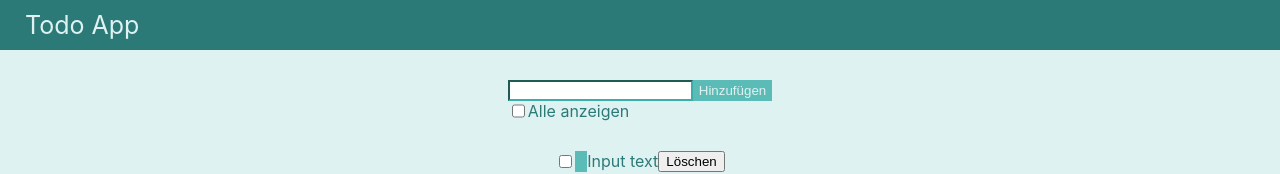
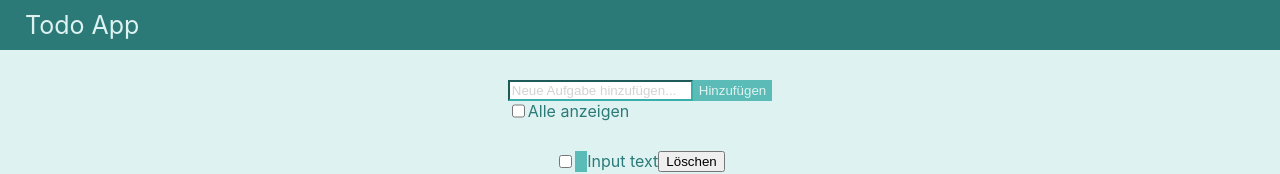
Before and after one commit to fabiananderegg/web1-project, a React (Create React App) app: page / in a window 1280 px wide. Shown: the top 174 px of the page. Built offline with nearby package versions, Linux system fonts and the light colour scheme.

Commit message:
separatetion first part

```diff
--- a/src/App.css
+++ b/src/App.css
@@ -3,39 +3,7 @@
   flex-direction: column;
   justify-content: center;
 
-
   text-align: center;
-
-}
-
-.App-header {
-  background-color: #2b7a78;
-  color: #def2f1;
-
-  height: 50px;
-  display: flex;
-  flex-direction: row;
-
-  justify-content: left;
-  align-items: center;
-  align-content: flex-start;
-}
-
-.Header-text {
-  font-size: 25px;
-  margin-left: 25px;
-}
-
-.App-body {
-  display: flex;
-  flex-direction: column;
-  justify-content: column;
-  align-items: center;
-
-  background-color: #def2f1;
-  color: #2b7a78;
-
-  min-height: 100vh;
 }
 
 .Task-input{
@@ -52,17 +20,9 @@
   justify-content: center;
 }
 
-.Btn-confirm-input {
-  border: none;
-  background-color: #5bbcb7;
-  color: #def2f1;
-}
 
-.Inp-input-text {
-  border-color: #3aafa9;
-  border-radius: none;
-  border-width: 2px;
-}
+
+
 
 .Task-input-filter{
 
--- a/src/App.tsx
+++ b/src/App.tsx
@@ -1,23 +1,25 @@
-import React from 'react';
+import React, { ChangeEvent, useState } from 'react';
 import './App.css';
+import {AppBar} from './AppBar'
+import {AppBody} from './AppBody'
+import {SquareButton} from './SquareButton'
+import {TextInput} from './TextInput'
 
 function App() {
+  const [inputText, setInputText] = useState("Neue Aufgabe hinzufügen...")
+
+  const updateTextInput = (event: ChangeEvent<HTMLInputElement>) => {
+		setInputText(event.target.value)
+	}
+
   return (
     <div className="App">
-      <header className="App-header" >
-        <div className="Header-text">
-          Todo App
-        </div>
-      </header>
-      <div className="App-body">
+      <AppBar> Todo App </AppBar>
+      <AppBody>
         <div className="Task-input">
           <div className="Task-input-text">
-              <input className="Inp-input-text" type="text">
-
-              </input>
-              <button className="Btn-confirm-input">
-                Hinzufügen
-              </button>
+            <TextInput onChange={updateTextInput} value={inputText} ></TextInput>
+            <SquareButton> Hinzufügen </SquareButton>
           </div>
           <div className="Task-input-filter">
             <input className="Cb-filter-tasks" type="checkbox"/>
@@ -32,7 +34,7 @@ function App() {
             <button> Löschen </button>
           </div>
         </div>
-      </div>
+      </AppBody>
     </div>
   );
 }
--- /dev/null
+++ b/src/AppBar.css
@@ -0,0 +1,17 @@
+.App-bar {
+  background-color: #2b7a78;
+  color: #def2f1;
+
+  height: 50px;
+  display: flex;
+  flex-direction: row;
+
+  justify-content: left;
+  align-items: center;
+  align-content: flex-start;
+}
+
+.App-bar-text {
+  font-size: 25px;
+  margin-left: 25px;
+}
--- /dev/null
+++ b/src/AppBar.tsx
@@ -0,0 +1,14 @@
+import './AppBar.css'
+import {ReactNode} from 'react'
+
+interface Props {
+    children: ReactNode
+}
+
+export const AppBar = (props: Props) => (
+    <header className="App-bar" >
+        <div className="App-bar-text">
+            {props.children}
+        </div>
+    </header>
+)
--- /dev/null
+++ b/src/AppBody.css
@@ -0,0 +1,11 @@
+.App-body {
+    display: flex;
+    flex-direction: column;
+    justify-content: column;
+    align-items: center;
+
+    background-color: #def2f1;
+    color: #2b7a78;
+
+    min-height: 100vh;
+  }
--- /dev/null
+++ b/src/AppBody.tsx
@@ -0,0 +1,12 @@
+import './AppBody.css'
+import {ReactNode} from 'react'
+
+interface Props {
+    children: ReactNode
+}
+
+export const AppBody = (props: Props) => (
+    <div className="App-body">
+        {props.children}
+    </div>
+)
--- /dev/null
+++ b/src/SquareButton.css
@@ -0,0 +1,11 @@
+.Square-button {
+    border: none;
+    background-color: #5bbcb7;
+    color: #def2f1;
+}
+
+.Square-button:hover {
+    border: none;
+    background-color: #2b7a78;
+    color: #def2f1;
+}
--- /dev/null
+++ b/src/SquareButton.tsx
@@ -0,0 +1,12 @@
+import './SquareButton.css'
+import {ReactNode} from 'react'
+
+interface Props {
+    children: ReactNode
+}
+
+export const SquareButton = (props: Props) => (
+    <button className="Square-button">
+        {props.children}
+    </button>
+)
--- /dev/null
+++ b/src/TextInput.css
@@ -0,0 +1,11 @@
+.Text-input {
+    border-color: #3aafa9;
+    border-radius: none;
+    border-width: 2px;
+    color: lightgray
+}
+
+.Text-input:focus{
+    outline: none;
+    color: darkgray;
+}
--- /dev/null
+++ b/src/TextInput.tsx
@@ -0,0 +1,16 @@
+import './TextInput.css'
+import {ChangeEvent} from 'react'
+
+interface Props {
+	onChange: (event: ChangeEvent<HTMLInputElement>) => void
+	value: string
+}
+
+export const TextInput = (props: Props) => (
+	<input
+		type="text"
+		className="Text-input"
+		onChange={props.onChange}
+		value={props.value}
+	/>
+)
```
Lines whose indentation alone changed are shown as unchanged.
